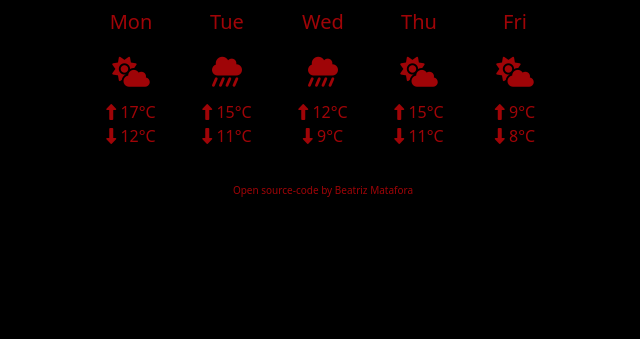
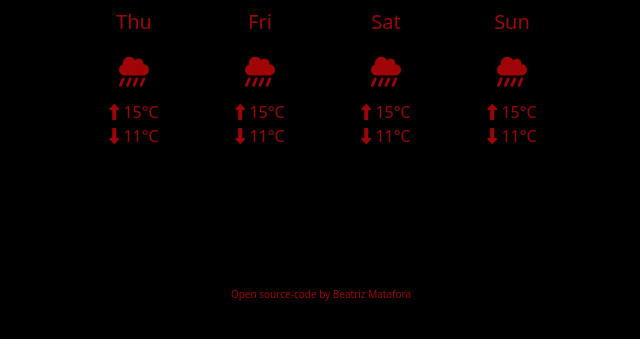
Before and after one commit to servivo/dark-weather-app, a plain HTML site: page index.html in a window 1280 px wide. Shown: the part 257-596 px from the top of the page, without its empty margins (319-959 px from the left). Drawn offline with nearby package versions, Linux system fonts and the light colour scheme; some packages are replaced by stand-ins of ours.

Commit message:
Preparing forecast

```diff
--- a/index.html
+++ b/index.html
@@ -42,30 +42,11 @@
   </div>
 
 
-<div class="forecasts"> <div class="container-fluid">
-    <div class="row">
-        <div class="col"> <span class="days">Mon</span> </br>
-            <i class="fas fa-cloud-sun"></i> </br>
-            <span class="minmax"><i class="fas fa-long-arrow-alt-up"></i> 17°C </br> <i class="fas fa-long-arrow-alt-down"></i> 12°C</span>
-
-        </div>
-        <div class="col"><span class="days">Tue</span> </br>
-        <i class="fas fa-cloud-showers-heavy"></i> </br>
-    <span class="minmax"><i class="fas fa-long-arrow-alt-up"></i> 15°C </br>
-    <i class="fas fa-long-arrow-alt-down"></i> 11°C</span></div>
-        <div class="col"><span class="days">Wed</span> </br>
-        <i class="fas fa-cloud-showers-heavy"></i> </br> <span class="minmax"><i class="fas fa-long-arrow-alt-up"></i> 12°C </br> <i class="fas fa-long-arrow-alt-down"></i> 9°C</span></div>
-        <div class="col"><span class="days">Thu</span> </br>
-        <i class="fas fa-cloud-sun"></i> </br>  <span class="minmax"><i class="fas fa-long-arrow-alt-up"></i> 15°C </br> <i class="fas fa-long-arrow-alt-down"></i> 11°C</span> </div>
-        <div class="col"><span class="days">Fri</span> </br>
-        <i class="fas fa-cloud-sun"></i> </br>  <span class="minmax"><i class="fas fa-long-arrow-alt-up"></i> 9°C </br> <i class="fas fa-long-arrow-alt-down"></i> 8°C</span>
-     </div><span class="opensource"><a href="https://github.com/servivo/dark-weather-app">Open source-code</a> by Beatriz Matafora </span>
-    </div>
-</div> </div>
-
-
+<div class="forecasts" id="forecast">
     </div>
 
+       <div class="opensource"> <a href="https://github.com/servivo/dark-weather-app">Open source-code</a> by Beatriz Matafora </div>
+    </div></div></div>
 
    <script>function initMap() {
   var input = document.getElementById("searching");
--- a/script.js
+++ b/script.js
@@ -151,9 +151,31 @@ temperatureElement.innerHTML = Math.round(fahrenheitTemperature); }
 
 
 
+    function displayForecast() {
+  let forecastElement = document.querySelector("#forecast");
+
+  let days = ["Thu", "Fri", "Sat", "Sun"];
+
+  let forecastHTML = `<div class="row">`;
+  days.forEach(function (day) {
+    forecastHTML =
+      forecastHTML +
+      `
+      <div class="col"><span class="days">${day}</span> </br>
+        <i class="fas fa-cloud-showers-heavy"></i> </br>
+    <span class="minmax"><i class="fas fa-long-arrow-alt-up"></i> 15°C </br>
+    <i class="fas fa-long-arrow-alt-down"></i> 11°C</span></div>
+  `;
+  });
+
+  forecastHTML = forecastHTML + `</div>`;
+  forecastElement.innerHTML = forecastHTML;
+  console.log(forecastHTML);
+}
+
+
     let button = document.querySelector(".gps");
     button.addEventListener("click", getCurrentPosition);
-
 
     let celsiusTemperature = null;
 
@@ -165,3 +187,5 @@ fahrenheitLink.addEventListener("click", displayFahrenheitTemperature);
 
     let celsiusLink = document.querySelector("#celsius-link");
     celsiusLink.addEventListener("click", displayCelsiusTemperature);
+
+    displayForecast();
--- a/style.css
+++ b/style.css
@@ -93,6 +93,13 @@ class for each line of the result
   font-size: 20px;
 
 }
+
+.weather-forecast {
+  margin-top: 20px;
+  text-align: center;
+  color: #000;
+}
+
 #extras {
   margin-top: 7px;
 }
@@ -133,7 +140,7 @@ a:hover{
   color: #d9d9d9;
 }
 .opensource {
-  margin-top: 35px;
+  margin-top: 290px;
   font-size: 10px;
 }
 .days {font-size: 20px;
```
Lines whose indentation alone changed are shown as unchanged.
